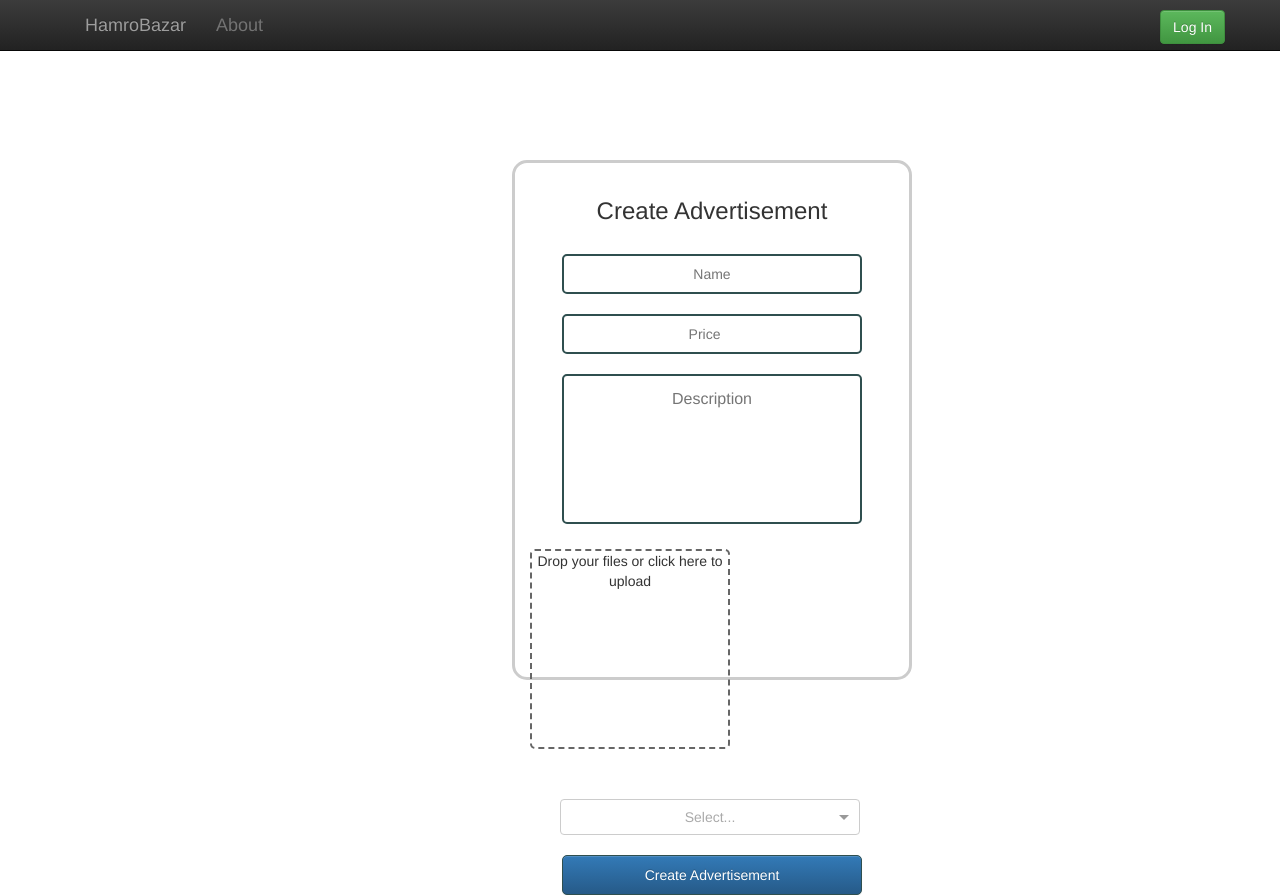
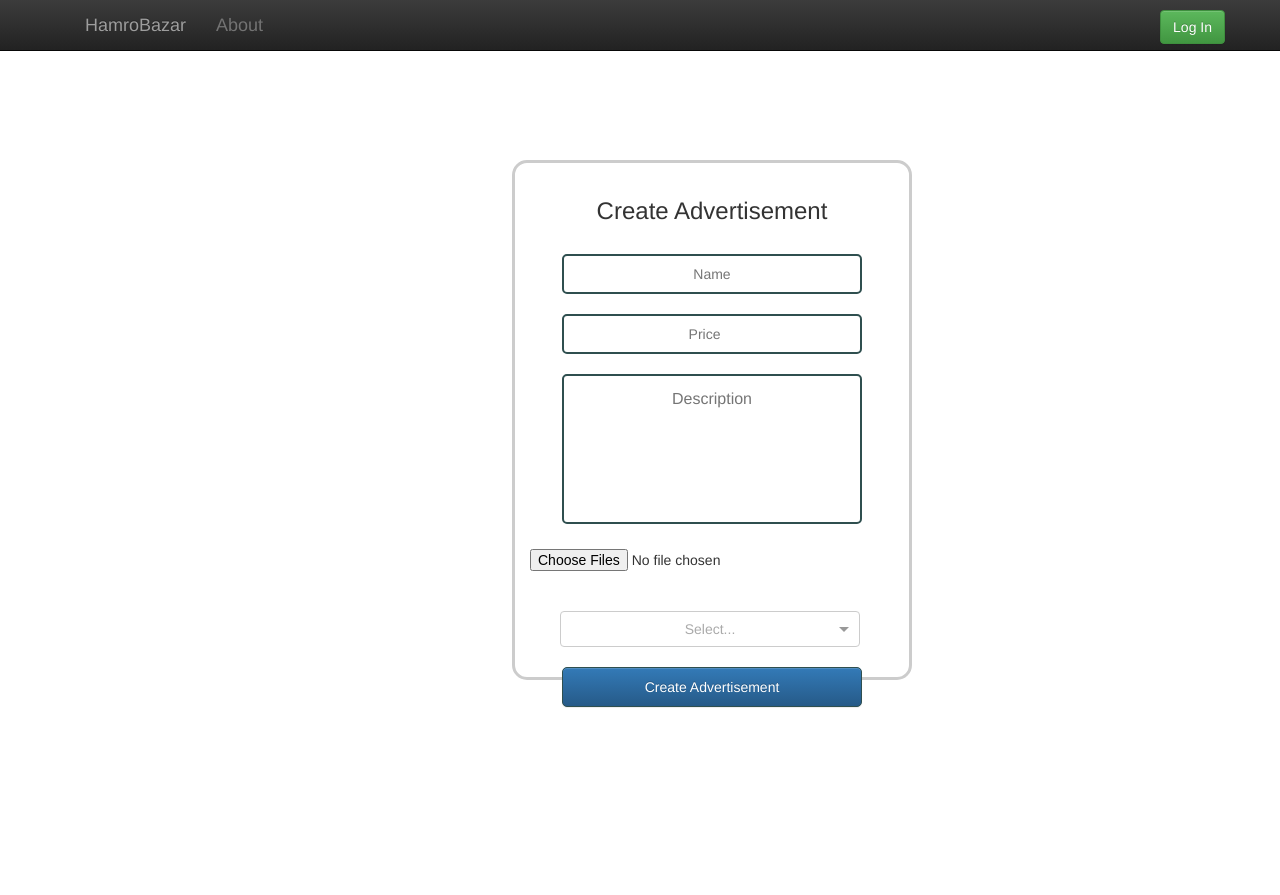
Before and after one commit to skjo0c/hamrobazar-front, a React (Create React App) app: page /createAd in a window 1280 px wide. After the commit the page ends 800 px from the top, so only its background shows below. Built offline with nearby package versions, Linux system fonts and the light colour scheme; no server answers.

Commit message:
Use form data to upload picture

```diff
--- a/src/components/createAd.js
+++ b/src/components/createAd.js
@@ -4,8 +4,6 @@ import '../Main.css'
 import {Button} from 'react-bootstrap';
 import Select from 'react-select';
 import 'react-select/dist/react-select.css';
-import Dropzone from 'react-dropzone';
-
 
 export default class createAd extends Component{
 
@@ -19,7 +17,6 @@ export default class createAd extends Component{
 	      	picture_data: [],
 	      	tags: [],
 	      	category: [],
-	      	imagePreviewUrl: '',
 	      	options: [
 	          { value: 'one', label: 'One' },
 	          { value: 'two', label: 'Two' }
@@ -40,9 +37,10 @@ export default class createAd extends Component{
 		this.setState({description: event.target.value})
 	}
 
-    onDrop(picture_data){
-    	this.setState({picture_data})
-    }
+	handleImage(event){
+		let picture_data = new FormData();
+		this.setState({picture_data: event.target.files[0]});
+	}
 
 	createAdvertisement(event){
 		event.preventDefault();
@@ -50,10 +48,19 @@ export default class createAd extends Component{
 		let price = this.state.price;
 		let description = this.state.description;
 		let picture_data = this.state.picture_data;
+		const formData = new FormData();
 		let category = this.state.category;
-		let category_id = category.map(function(request){return request.value})
+		let category_id = category.map(function(request){return request.value});
+		formData.append('file',picture_data);
+		formData.append('name', name);
+		formData.append('price', price);
+		formData.append('description', description);
+		formData.append('category_id', category_id);
 		axios.defaults.headers['Authorization'] = localStorage.getItem('token');
-	    axios.post('http://localhost:3000/api/v1/advertisements', {name: name, price: price, description: description, picture_data: picture_data, category_id: category_id})
+		const config = {
+				headers: { 'content-type': 'multipart/form-data' }
+		}
+	    axios.post('http://localhost:3000/api/v1/advertisements',formData, config)
 	    .then((response) => {
 	      window.location = '/'
 	    })
@@ -77,7 +84,7 @@ export default class createAd extends Component{
     }
 		return(
 			<div className="createAd-form">
-				<form onSubmit = {this.createAdvertisement} encType='multipart/form-data'>
+				<form encType="multipart/form-data" onSubmit = {this.createAdvertisement}>
 					<h3 className="log-name">Create Advertisement</h3>
 					<input type = "text" className= "create-form" value={this.state.name} onChange = {this.handlenameChange.bind(this)} placeholder = "Name"/>
 					<br/><br/>
@@ -85,14 +92,7 @@ export default class createAd extends Component{
 					<br/><br/>
 					<textarea className= "form-description" value={this.state.description} onChange = {this.handledescriptionChange.bind(this)} placeholder = "Description"/>
 					<br/><br/>
-					<Dropzone
-					  onDrop={this.onDrop.bind(this)}
-					  multiple
-					  accept="image/*"
-					  // style={styles.dropzone}
-					> 	<p>Drop your files or click here to upload</p>
-					</Dropzone>
-					<ul>{this.state.picture_data.map(f => <li key={f.name}>{f.name} - {f.size} bytes</li>)}</ul>
+					<input type = "file" onChange={this.handleImage.bind(this)} multiple />
 					<br/><br/>
 			        <Select.Async
 			        	className = "category_select"
```
